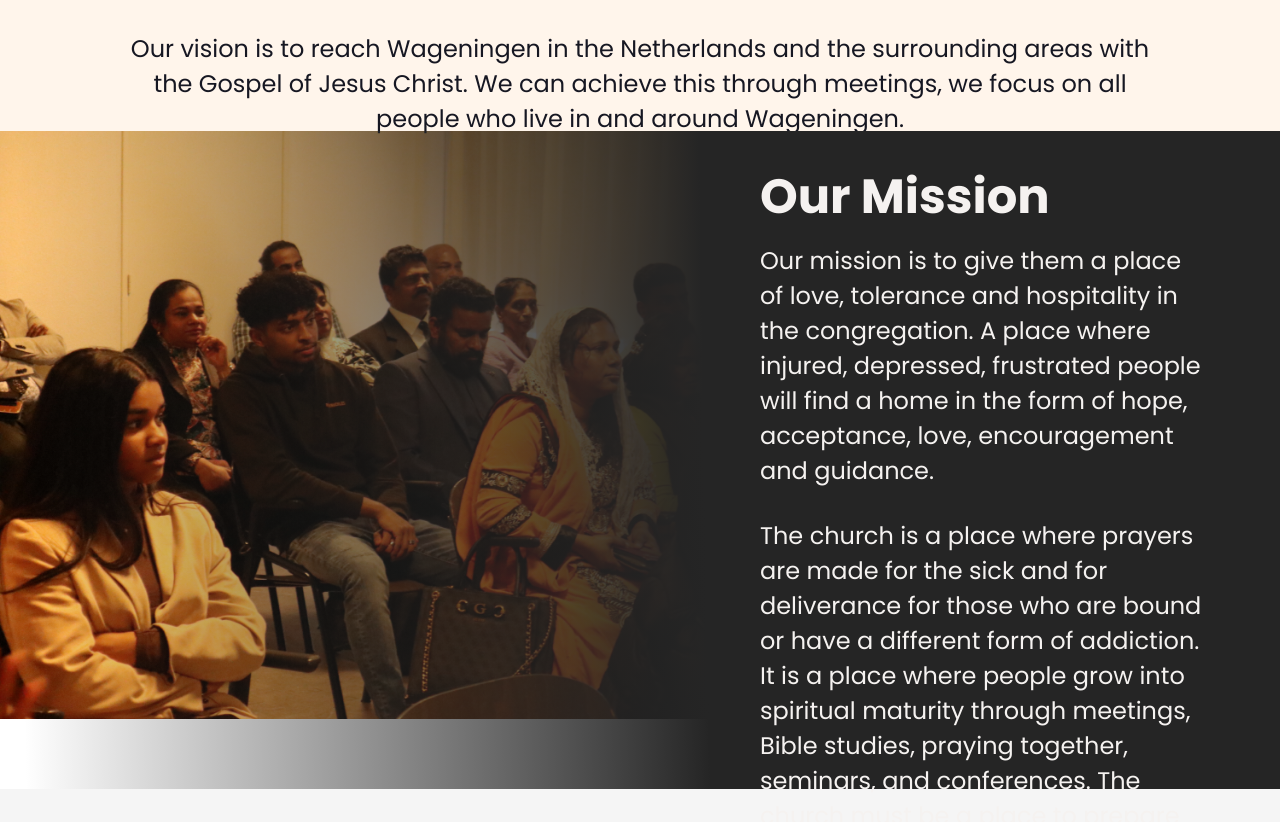
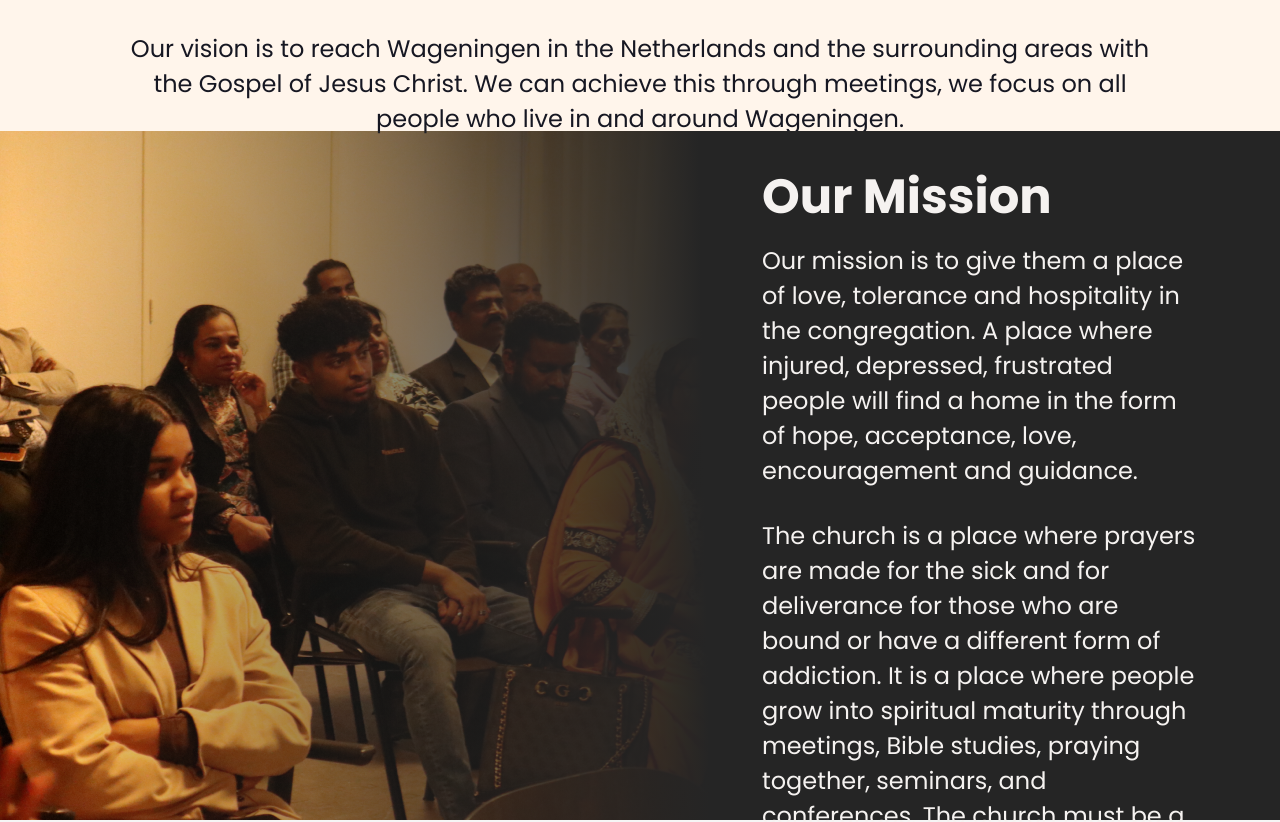
Before and after one commit to Bm-Aravinthan/jleims, a React (Create React App) app: page / in a window 1280 px wide. Shown: the part 2400-3222 px from the top of the page. Built offline with nearby package versions, Linux system fonts and the light colour scheme.

Commit message:
new align

```diff
--- a/src/components/AboutWelcome/AboutWelcome.css
+++ b/src/components/AboutWelcome/AboutWelcome.css
@@ -1,6 +1,7 @@
 .about-header-container img {
     width: 100%;
     height: 473px;
+    margin-top: 70px;
 }
 
 @media screen and (max-width: 798px) {
--- a/src/components/BlogHeader/BlogHeader.css
+++ b/src/components/BlogHeader/BlogHeader.css
@@ -1,3 +1,7 @@
+.blog-header-container{
+    margin-top: 70px;
+}
+
 .blog-header-container img{
     width: 100%;
     height: 473px;
--- a/src/components/ContactHeader/ContactHeader.css
+++ b/src/components/ContactHeader/ContactHeader.css
@@ -1,3 +1,7 @@
+.contact-header-container {
+    margin-top: 70px;
+}
+
 .contact-header-container img{
     width: 100%;
     height: 473px;
--- a/src/components/GalleryView/Gallery.css
+++ b/src/components/GalleryView/Gallery.css
@@ -1,3 +1,7 @@
+.gallary-main-container {
+    margin-top: 70px;
+}
+
 .gallery-title{
     text-align: center;
     font-size: 2rem;
--- a/src/components/GalleryView/GalleryView.jsx
+++ b/src/components/GalleryView/GalleryView.jsx
@@ -46,7 +46,7 @@ const GalleryView = () => {
       };
 
       return (
-        <div>
+        <div className='gallary-main-container'>
             <div className="gallery-title">
                 <h1>Gallery</h1>
             </div>
--- a/src/components/ImageSlider/ImageSlider.css
+++ b/src/components/ImageSlider/ImageSlider.css
@@ -14,7 +14,7 @@
     --bg: #FFF5EB;
 }
 
-html {
+/* html {
     scroll-behavior: smooth;
 }
 
@@ -34,7 +34,7 @@ html {
     html {
         zoom: 2.5;
     }
-}
+} */
 
 ::-webkit-scrollbar {
     width: 0.5rem;
--- a/src/components/Mission/Mission.css
+++ b/src/components/Mission/Mission.css
@@ -1,18 +1,16 @@
 .mission-container {
   position: relative;
-  height: 657.75px;
+  height: 689px;
 }
 
 .mission-container .img-container {
   position: absolute;
-  /* width: 100%;
-  height: 100%; */
+  width: 100%;
+  height: 100%;
   z-index: -1;
+  overflow: hidden;
 }
 
-.mission-container .img-container img{
-  max-width: 100%;
-}
 
 .mission-container .content-container {
   position: absolute;
@@ -24,7 +22,7 @@
   flex-direction: column;
   align-items: start;
   padding-top: 30px;
-  padding-left: 760px;
+  padding-left: 762px;
 }
 
 .mission-container .content-container .title {
@@ -45,7 +43,7 @@
   font-weight: 400;
   line-height: normal;
   margin-bottom: 30px;
-  padding-right: 76px;
+  padding-right: 82px;
 }
 
 @media screen and (max-width: 768px) {
--- a/src/components/SermonsHeader/SermonsHeader.css
+++ b/src/components/SermonsHeader/SermonsHeader.css
@@ -1,6 +1,7 @@
 .sermons-header-container {
     position: relative;
     height: 473px;
+    margin-top: 70px;
 }
 
 .sermons-header-container img {
--- a/src/components/Videos/Videos.css
+++ b/src/components/Videos/Videos.css
@@ -2,6 +2,7 @@
 .video-container {
     background-color: #ede6d4;
     padding: 20px;
+    margin-top: 70px;
   }
 
   .videoWrapper {
--- a/src/pages/about/index.jsx
+++ b/src/pages/about/index.jsx
@@ -1,13 +1,12 @@
 import React from 'react'
-import {AboutWelcome,AboutChurch,Footer, NavBar, ImageSlider } from '../../components'
+import {AboutWelcome,Footer, NavBar, ImageSlider } from '../../components'
 
 const index = () => {
   return (
     <div>
       <NavBar />
       <AboutWelcome/>
-      {/* <ImageSlider /> */}
-      {/* <AboutChurch/> */}
+      <ImageSlider />
       <Footer />
     </div>
   )
```
